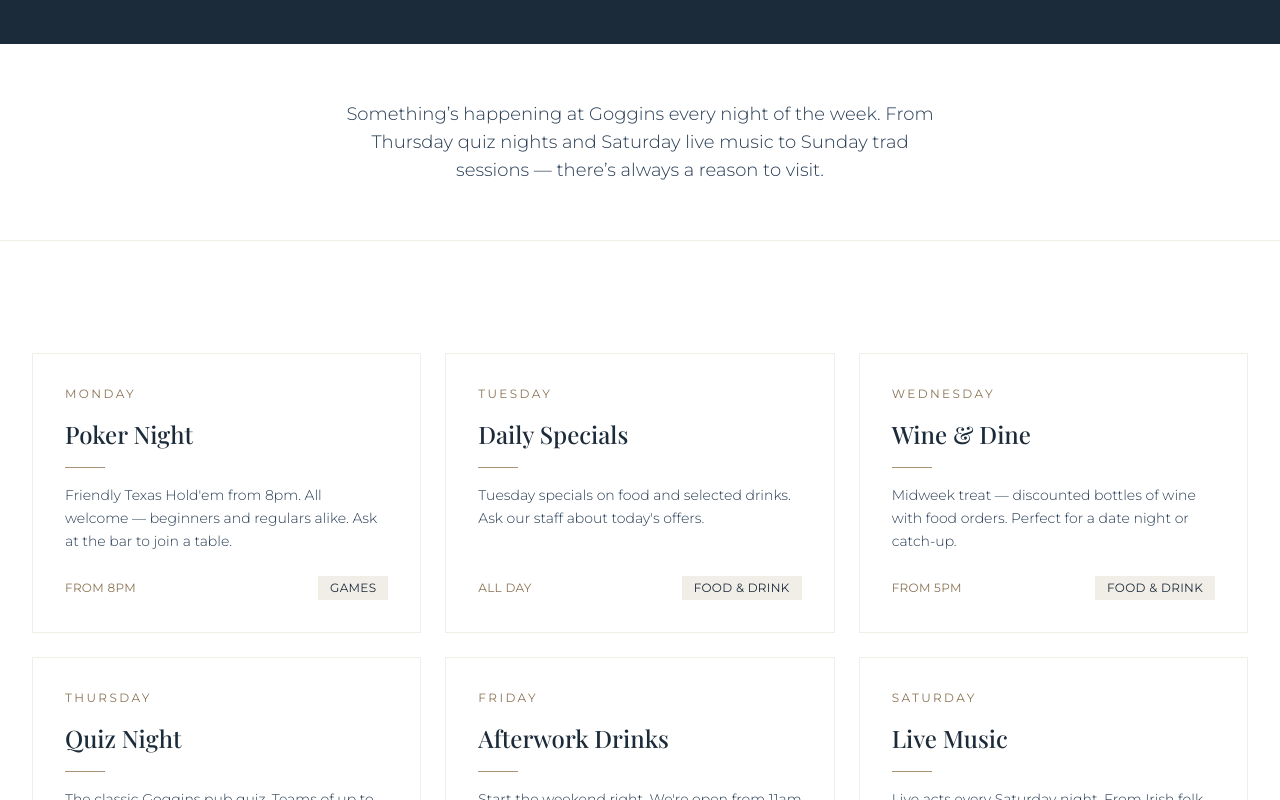
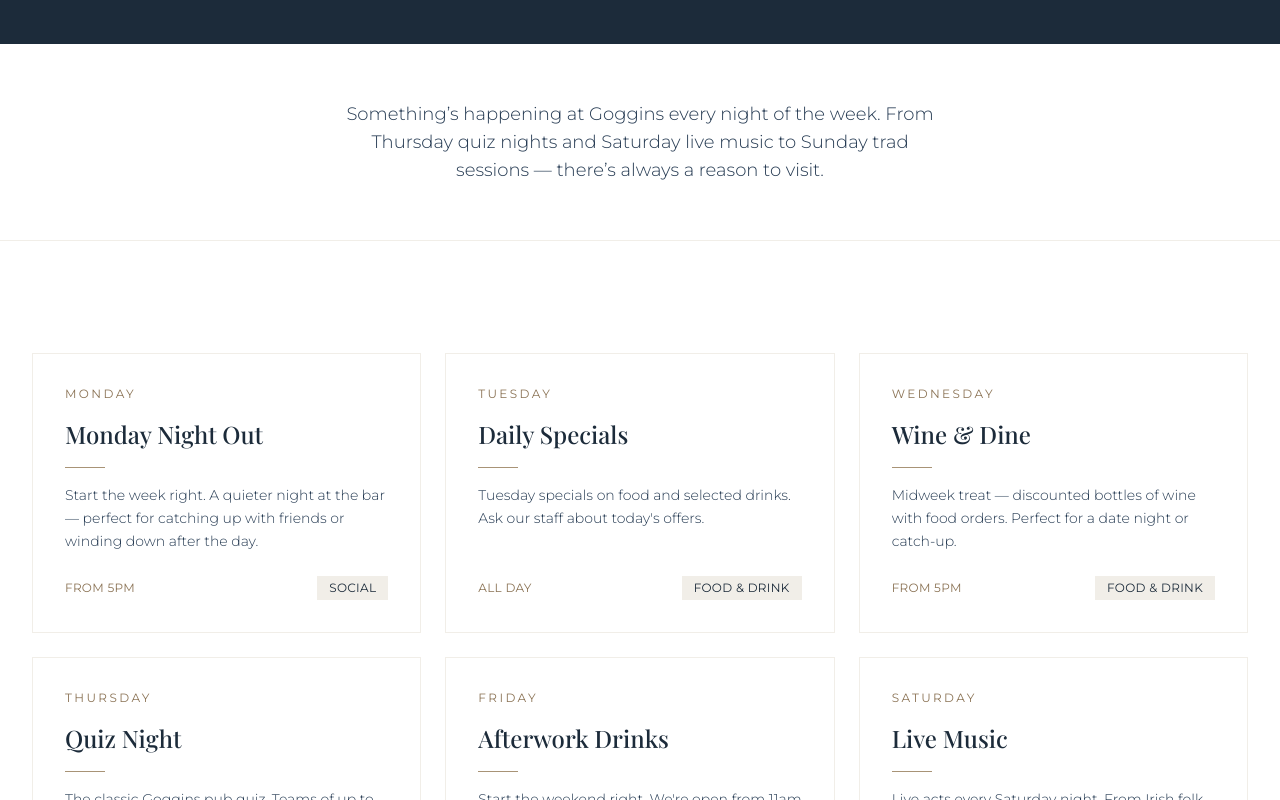
Before and after one commit to markgriffith3011-boop/goggins-pub, a Next.js app: page /events in a window 1280 px wide. Shown: the part 357-1157 px from the top of the page. Built offline with nearby package versions, Linux system fonts and the light colour scheme.

Commit message:
Remove Poker Night from Monday events
Co-Authored-By: Claude Sonnet 4.6 <noreply@anthropic.com>

```diff
--- a/data/events.ts
+++ b/data/events.ts
@@ -9,10 +9,10 @@ export type WeeklyEvent = {
 export const weeklyEvents: WeeklyEvent[] = [
   {
     day: 'Monday',
-    name: 'Poker Night',
-    description: "Friendly Texas Hold'em from 8pm. All welcome — beginners and regulars alike. Ask at the bar to join a table.",
-    time: 'From 8pm',
-    tag: 'Games',
+    name: 'Monday Night Out',
+    description: 'Start the week right. A quieter night at the bar — perfect for catching up with friends or winding down after the day.',
+    time: 'From 5pm',
+    tag: 'Social',
   },
   {
     day: 'Tuesday',
@@ -59,7 +59,6 @@ export const weeklyEvents: WeeklyEvent[] = [
 ]
 
 export const tagColours: Record<WeeklyEvent['tag'], string> = {
-  'Games': 'bg-pub-cream-200 text-pub-green-700',
   'Food & Drink': 'bg-pub-cream-200 text-pub-green-700',
   'Entertainment': 'bg-pub-wood-500/10 text-pub-wood-600',
   'Social': 'bg-pub-cream-200 text-pub-green-700',
```
